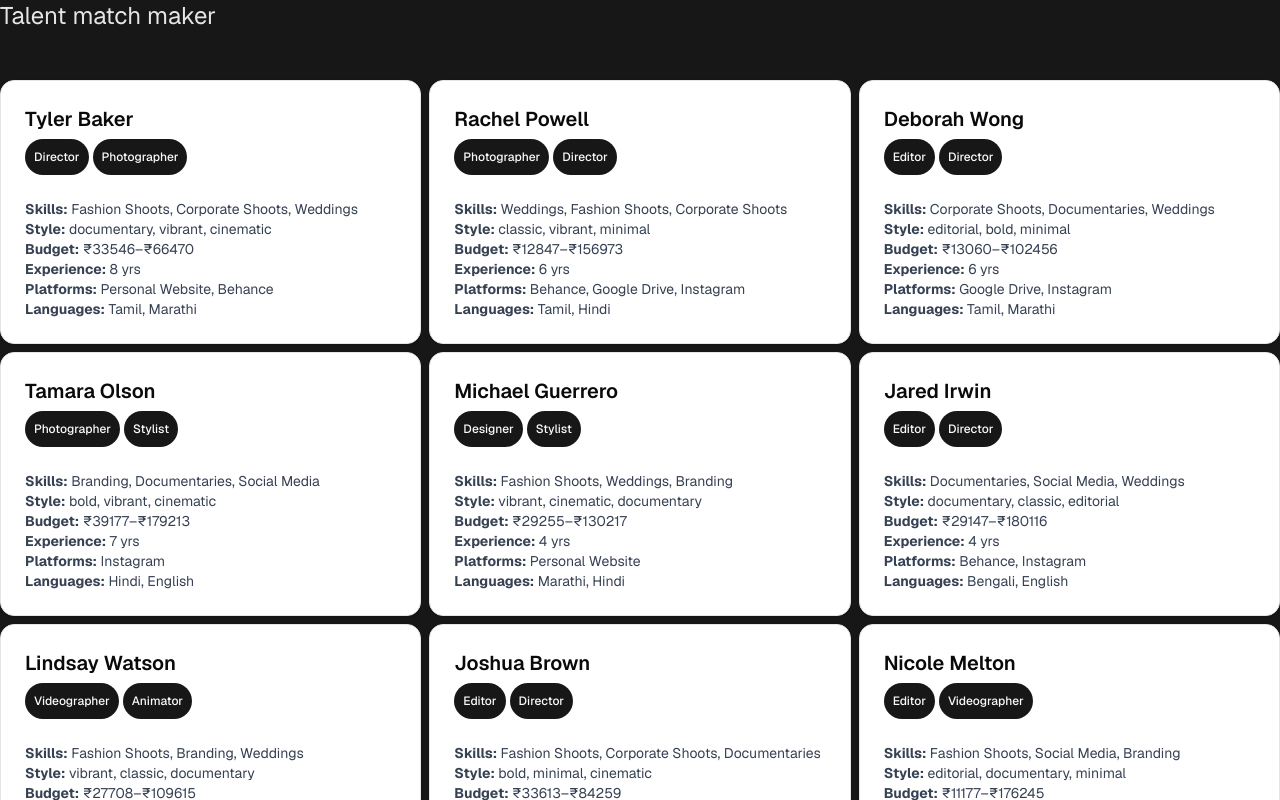
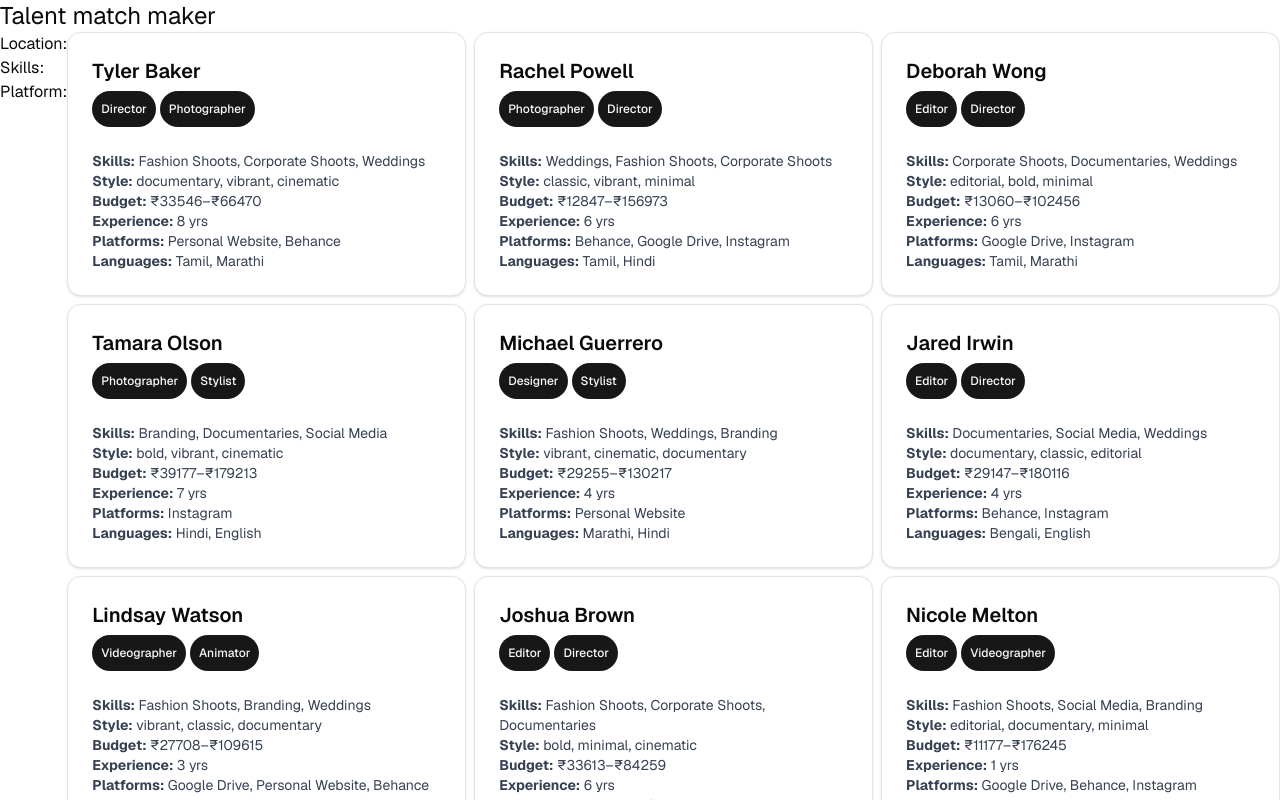
Before and after one commit to omkargarde/talent-matchmaking, a Next.js app: page / in a window 1280 px wide. Shown: the top 800 px of the page. Built offline with nearby package versions, Linux system fonts and the light colour scheme.

Commit message:
fix: adjust layout styles and structure in RootLayout and Home components

```diff
--- a/src/app/layout.tsx
+++ b/src/app/layout.tsx
@@ -25,7 +25,7 @@ export default function RootLayout({
   return (
     <html lang="en">
       <body
-        className={`${geistSans.variable} ${geistMono.variable} antialiased bg-neutral-900 text-neutral-200`}
+        className={`${geistSans.variable} ${geistMono.variable} antialiased`}
       >
         <main className="container">{children}</main>
       </body>
--- a/src/app/page.tsx
+++ b/src/app/page.tsx
@@ -6,8 +6,21 @@ export default function Home() {
   const profiles: TTalentProfiles = TalentProfiles;
   return (
     <>
-      <h1 className="md:text-2xl text-3xl">Talent match maker</h1>
-      <ProfileGrid profiles={profiles} />
+      <h1 className="text-3xl md:text-2xl">Talent match maker</h1>
+      <div className="flex">
+        <section>
+          <section>
+            <h2>Location:</h2>
+          </section>
+          <section>
+            <h2>Skills:</h2>
+          </section>
+          <section>
+            <h2>Platform:</h2>
+          </section>
+        </section>
+        <ProfileGrid profiles={profiles} />
+      </div>
     </>
   );
 }
```
